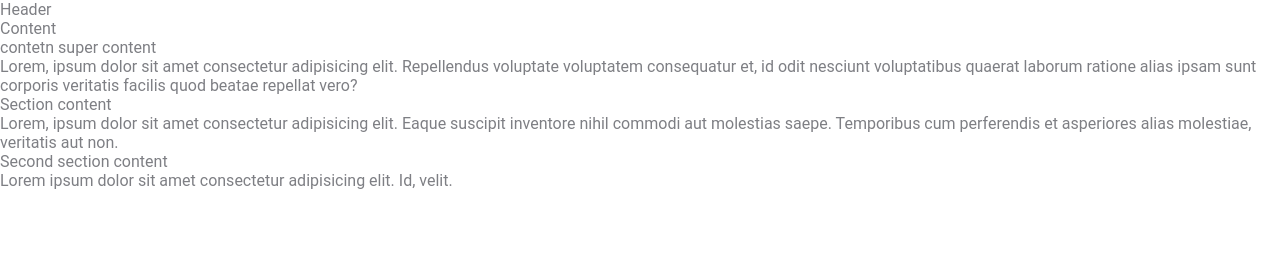
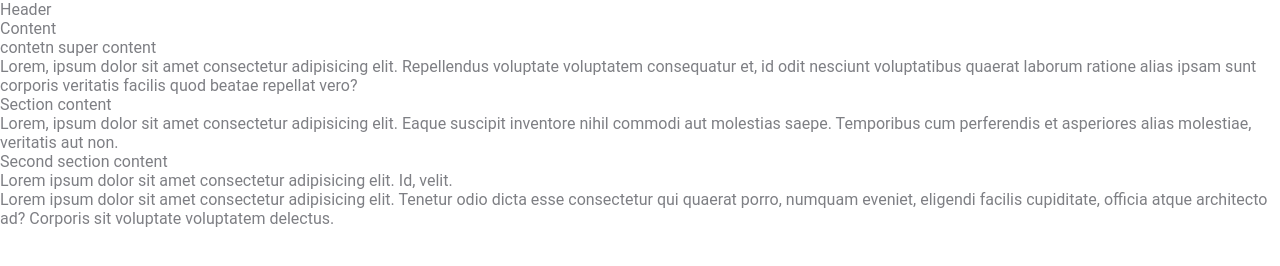
Before and after one commit to Oleg-22/trainingPage, a plain HTML site: page index.html in a window 1280 px wide. Drawn offline with Linux system fonts and the light colour scheme.

Commit message:
add p in main contant

```diff
--- a/index.html
+++ b/index.html
@@ -37,6 +37,12 @@
                 </p>
             </article>
         </section>
+        <p>
+            Lorem ipsum dolor sit amet consectetur adipisicing elit.
+            Tenetur odio dicta esse consectetur qui quaerat porro, numquam eveniet,
+            eligendi facilis cupiditate, officia atque architecto ad? Corporis sit
+            voluptate voluptatem delectus.
+        </p>
     </main>
 </body>
 </html>
```
